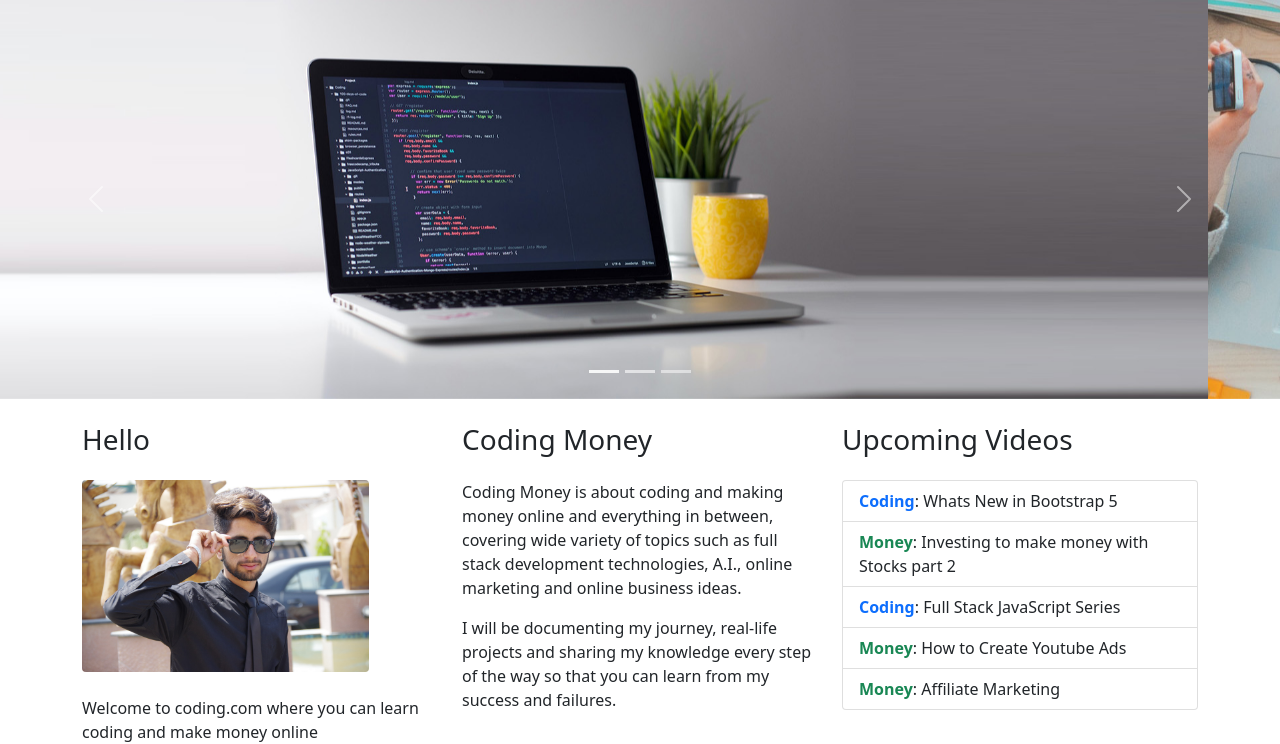
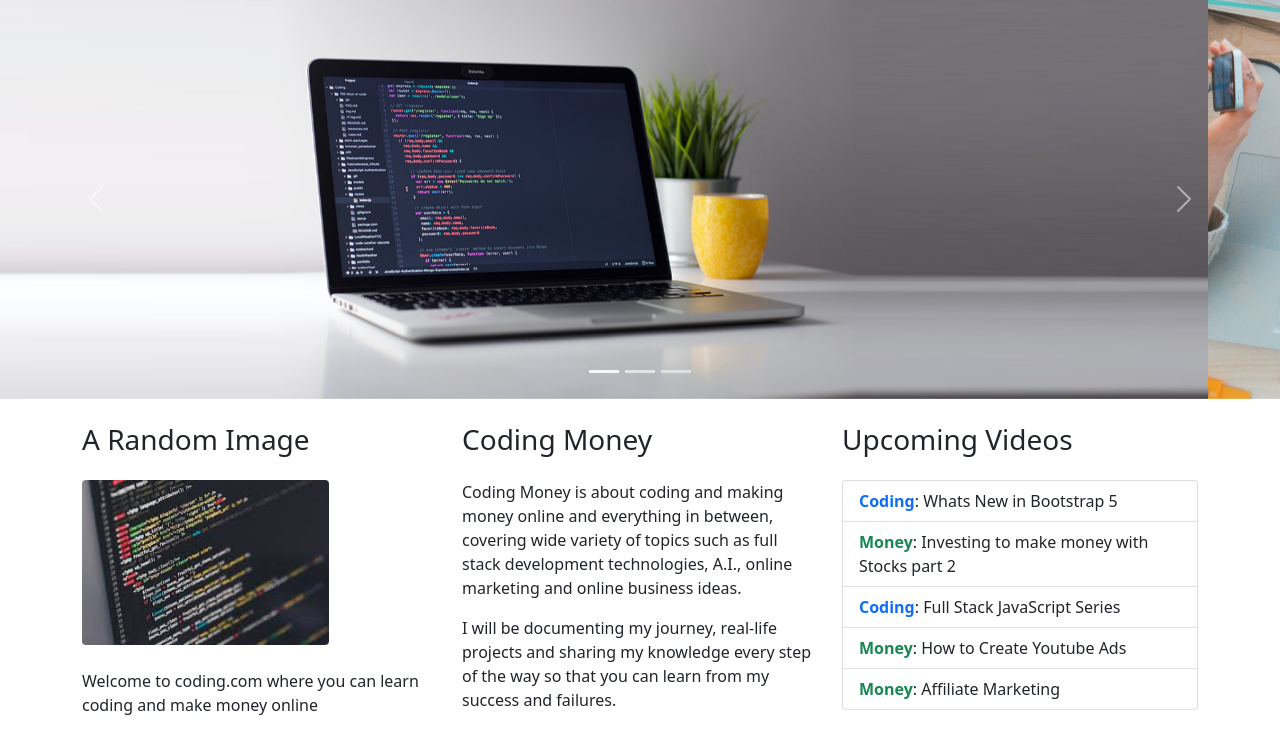
Before and after one commit to JavedAhmaddev/CodingMoney-Website, a plain HTML site: page index.html in a window 1280 px wide. Shown: the part 59-803 px from the top of the page. Drawn offline with nearby package versions, Linux system fonts and the light colour scheme.

Commit message:
Resolve some issues

```diff
--- a/index.html
+++ b/index.html
@@ -91,8 +91,8 @@
 
       <div class="row">
         <div class="col-md-4">
-          <h3 class="mb-4"> Hello</h3>
-          <img src="img/placeholder.jpg" class="img-fluid mb-4 rounded h-50" alt="">
+          <h3 class="mb-4"> A Random Image </h3>
+          <img src="img/download.jfif" class="img-fluid mb-4 rounded h-50" alt="">
           <p> Welcome to coding.com where you can learn coding and make money online</p>
         </div>
         <div class="col-md-4">
```
Also changed, not shown: img/download.jfif (added), img/placeholder.jpg (deleted).
